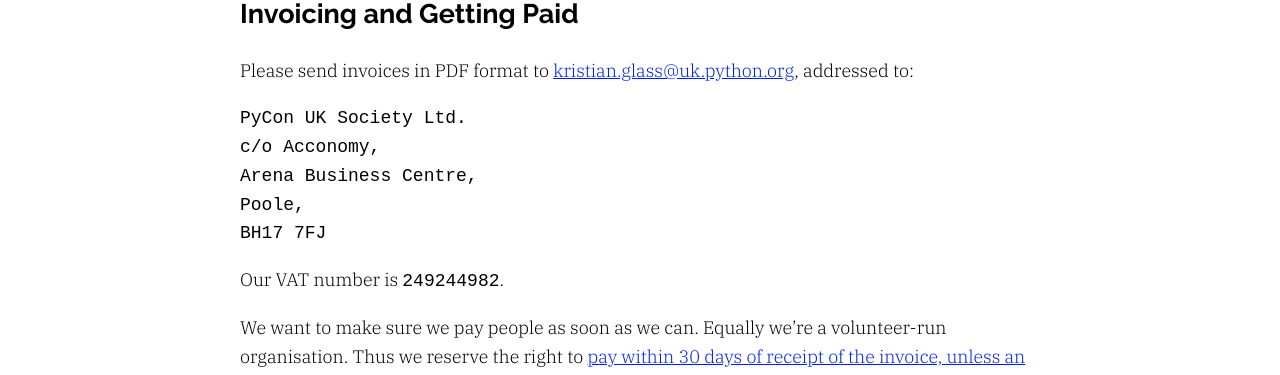
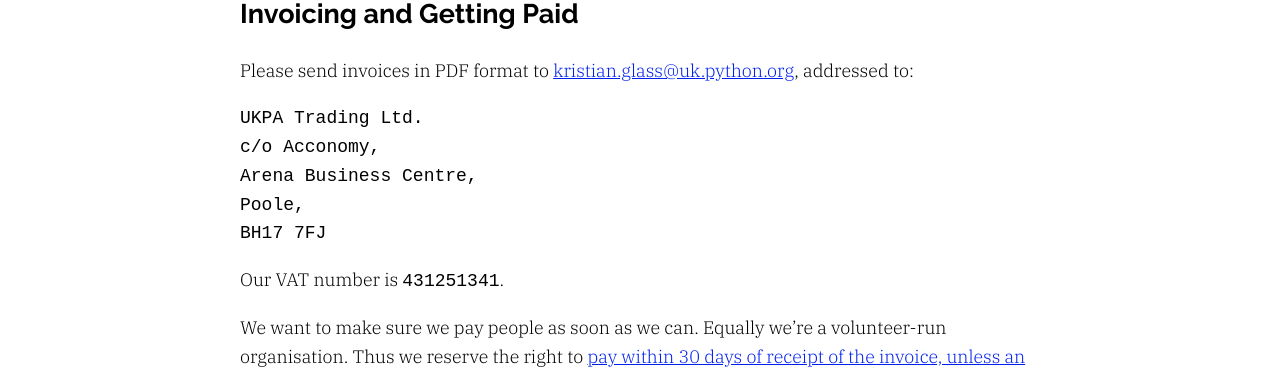
Before and after one commit to gma/2025.pyconuk.org, a Jekyll site: the page built from src/invoicing.md, in a window 1280 px wide. Shown: the part 288-663 px from the top of the page. Built offline with Jekyll 4.4.1, drawn with Linux system fonts in a browser that asks for light colours.

Commit message:
Update invoicing for UKPATL instead of PUKSL

````diff
--- a/src/invoicing.md
+++ b/src/invoicing.md
@@ -6,14 +6,14 @@ title: Invoicing and Getting Paid
 Please send invoices in PDF format to {{ "kristian.glass@uk.python.org" | create_mailto_link }}, addressed to:
 
 ```
-PyCon UK Society Ltd.
+UKPA Trading Ltd.
 c/o Acconomy,
 Arena Business Centre,
 Poole,
 BH17 7FJ
 ```
 
-Our VAT number is `249244982`.
+Our VAT number is `431251341`.
 
 We want to make sure we pay people as soon as we can.
 Equally we're a volunteer-run organisation.
````
